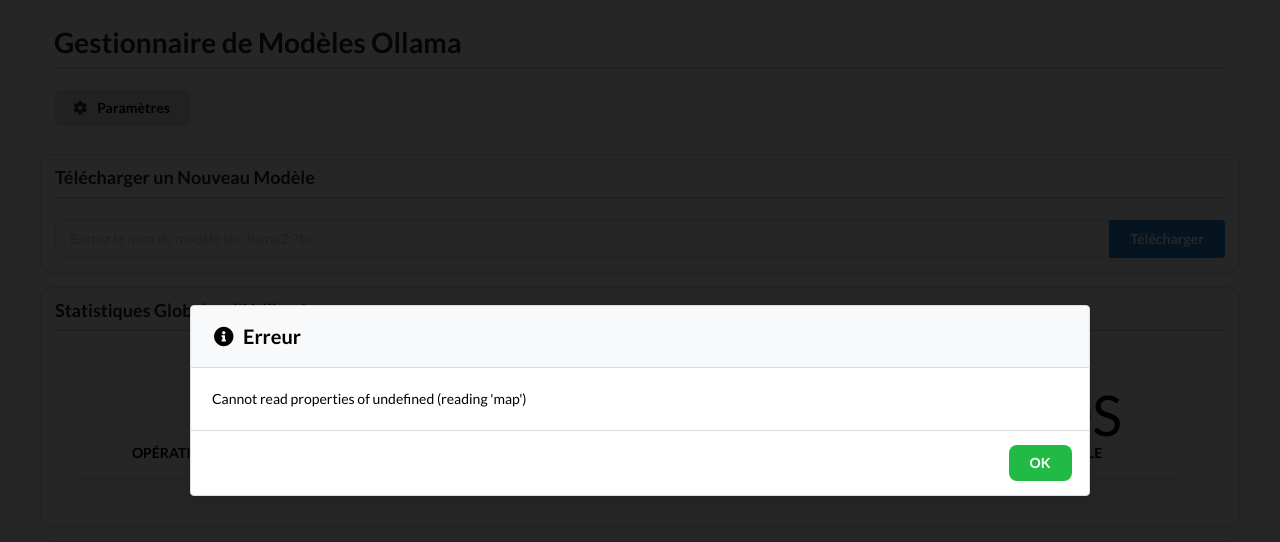
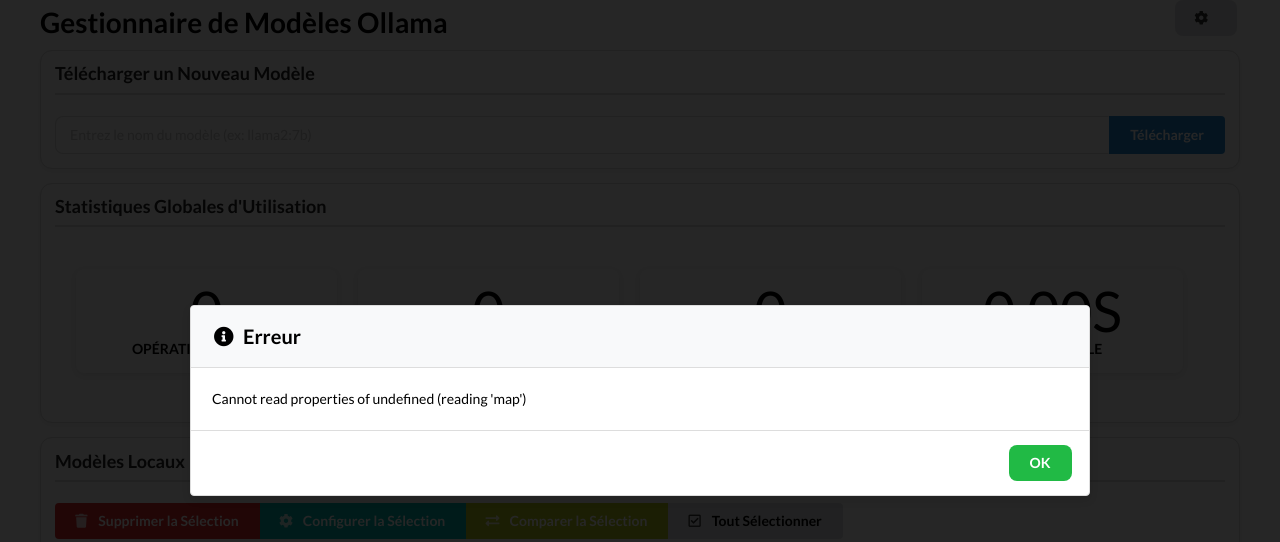
Before and after one commit to yblis/OllamaManagerUI, a Flask app: page / in a window 1280 px wide. Shown: the top 542 px of the page. Run offline with Flask 3, Linux system fonts and the light colour scheme; data that the repository does not hold is empty.

Commit message:
change UI

```diff
--- a/static/css/custom.css
+++ b/static/css/custom.css
@@ -69,6 +69,16 @@
     margin-bottom: 1.5rem;
     padding-bottom: 0.5rem;
     border-bottom: 2px solid var(--border-color);
+}
+
+.ui.title {
+    font-weight: 600;
+    margin-bottom: 0;
+    margin-top: 1.5rem;
+    padding-bottom: 1;
+    padding-top: 0;
+    border-bottom: none;
+    line-height: 0;
 }
 
 .ui.segment {
--- a/templates/index.html
+++ b/templates/index.html
@@ -9,14 +9,11 @@
     </div>
 </div>
 
-<div class="ui basic segment title-container">
-    <div class="header-content">
-        <h1 class="ui header">Gestionnaire de Modèles Ollama</h1>
-        <button class="ui button" onclick="showSettings()">
-            <i class="cog icon"></i>
-            Paramètres
-        </button>
-    </div>
+<div style="display: flex; align-items: center; justify-content: space-between;">
+    <h1 class="ui title">Gestionnaire de Modèles Ollama</h1>
+    <button class="ui button" onclick="showSettings()">
+        <i class="cog icon"></i>
+    </button>
 </div>
 
 
```
Also changed, not shown: api_ollama.md (renamed from api ollama.md), image.png (deleted).
